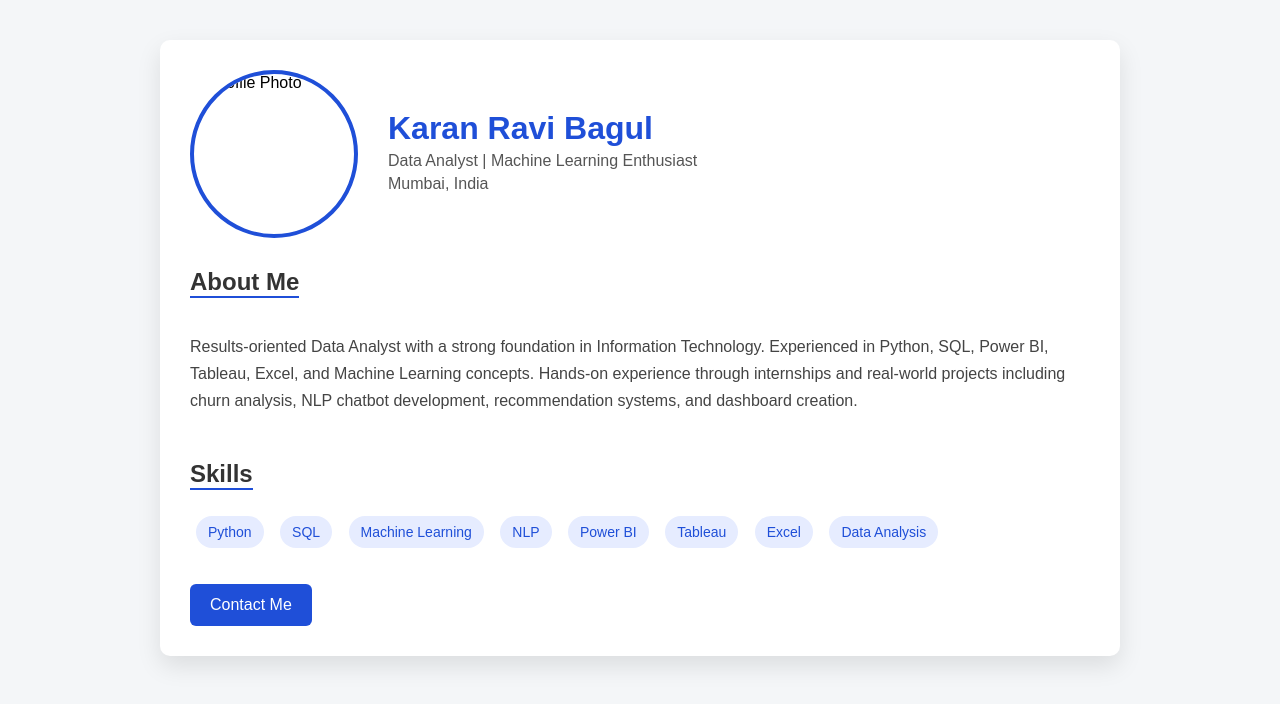
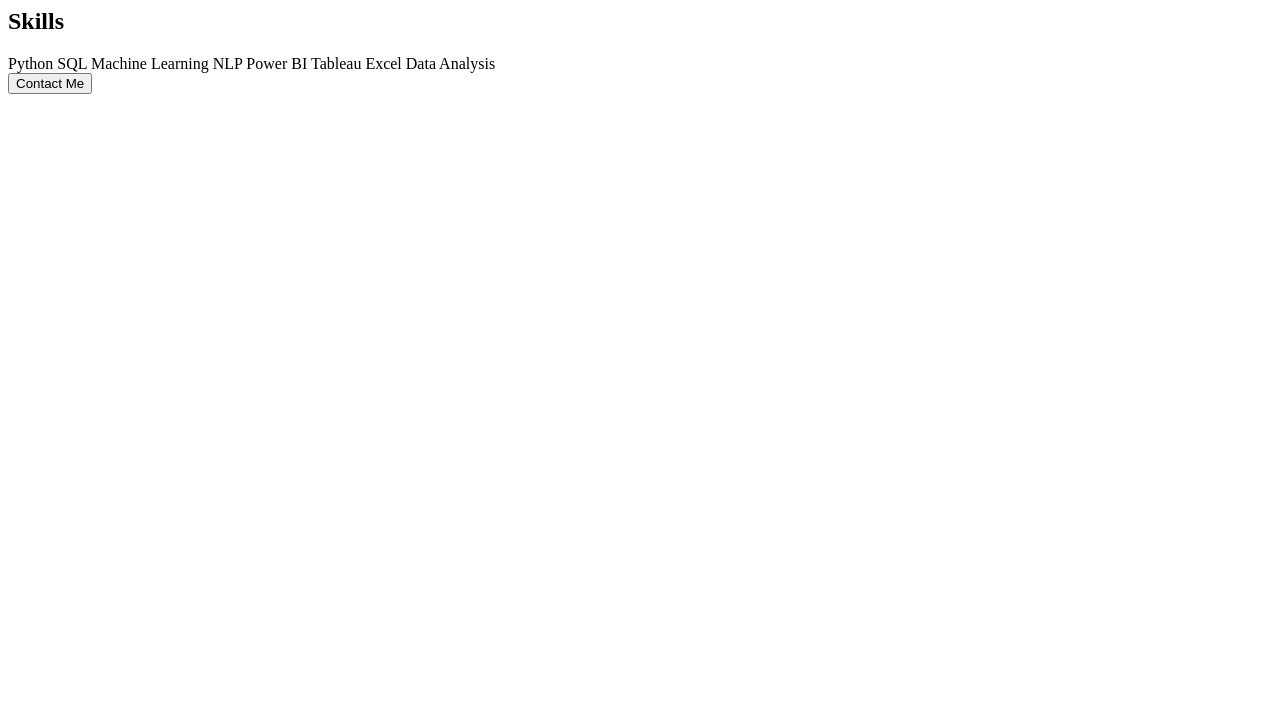
Before and after one commit to karan-excelr/portfolio, a plain HTML site: page index.html in a window 1280 px wide. Drawn offline with Linux system fonts and the light colour scheme.

Commit message:
Update index.html2

```diff
--- a/index.html
+++ b/index.html
@@ -1,111 +1,3 @@
-<!DOCTYPE html>
-<html lang="en">
-<head>
-    <meta charset="UTF-8">
-    <title>Karan Bagul | Data Analyst</title>
-    <style>
-        body {
-            font-family: Arial, sans-serif;
-            background: #f4f6f8;
-            margin: 0;
-            padding: 0;
-        }
-
-        .container {
-            max-width: 900px;
-            margin: 40px auto;
-            background: #ffffff;
-            padding: 30px;
-            border-radius: 10px;
-            box-shadow: 0 10px 25px rgba(0,0,0,0.1);
-        }
-
-        .profile-header {
-            display: flex;
-            align-items: center;
-            gap: 30px;
-        }
-
-        .profile-header img {
-            width: 160px;
-            height: 160px;
-            border-radius: 50%;
-            object-fit: cover;
-            border: 4px solid #1f4fd8;
-        }
-
-        .profile-header h1 {
-            margin: 0;
-            color: #1f4fd8;
-        }
-
-        .profile-header p {
-            margin: 5px 0;
-            color: #555;
-            font-size: 16px;
-        }
-
-        h2 {
-            margin-top: 30px;
-            color: #333;
-            border-bottom: 2px solid #1f4fd8;
-            display: inline-block;
-        }
-
-        .skills span {
-            display: inline-block;
-            background: #e6ecff;
-            color: #1f4fd8;
-            padding: 8px 12px;
-            margin: 6px;
-            border-radius: 20px;
-            font-size: 14px;
-        }
-
-        .about {
-            margin-top: 15px;
-            line-height: 1.7;
-            color: #444;
-        }
-
-        button {
-            margin-top: 30px;
-            padding: 12px 20px;
-            background: #1f4fd8;
-            color: white;
-            border: none;
-            border-radius: 6px;
-            font-size: 16px;
-            cursor: pointer;
-        }
-
-        button:hover {
-            background: #163bb5;
-        }
-    </style>
-</head>
-<body>
-
-<div class="container">
-
-    <div class="profile-header">
-        <!-- Replace image.jpg with your image file -->
-        <img src="image.jpg" alt="Profile Photo">
-
-        <div>
-            <h1>Karan Ravi Bagul</h1>
-            <p>Data Analyst | Machine Learning Enthusiast</p>
-            <p>Mumbai, India</p>
-        </div>
-    </div>
-
-    <h2>About Me</h2>
-    <p class="about">
-        Results-oriented Data Analyst with a strong foundation in Information Technology.
-        Experienced in Python, SQL, Power BI, Tableau, Excel, and Machine Learning concepts.
-        Hands-on experience through internships and real-world projects including churn
-        analysis, NLP chatbot development, recommendation systems, and dashboard creation.
-    </p>
 
     <h2>Skills</h2>
     <div class="skills">
```
